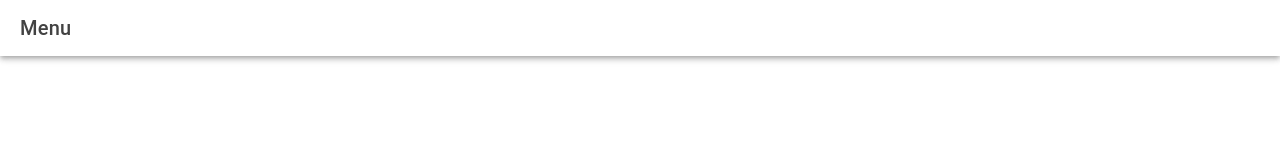
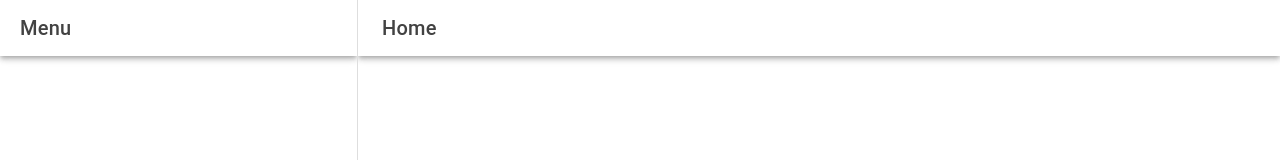
Before and after one commit to LordPhoenix19/it35-lab, a React (Vite) app: page /it35-lab/app/Home in a window 1280 px wide. Shown: the top 160 px of the page. Built offline with nearby package versions, Linux system fonts and the light colour scheme.

Commit message:
add some component

```diff
--- a/src/pages/Menu.tsx
+++ b/src/pages/Menu.tsx
@@ -2,22 +2,59 @@ import {
     IonButtons,
       IonContent,
       IonHeader,
+      IonIcon,
+      IonItem,
+      IonMenu,
       IonMenuButton,
+      IonMenuToggle,
       IonPage,
+      IonRouterOutlet,
+      IonSplitPane,
       IonTitle,
       IonToolbar
-  } from '@ionic/react';
+    } from '@ionic/react'
+    import {homeOutline, rocketOutline} from 'ionicons/icons';
+  import { Redirect, Route } from 'react-router';
+  import Home from './Home';
+  import About from './About';
+    const Menu: React.FC = () => {
+      const path = [
+          {name:'Home', url: '/it35-lab/app/Home', icon: homeOutline},
+          {name:'About', url: '/it35-lab/app/About', icon: rocketOutline},
+      ]
 
-  const Menu: React.FC = () => {
+
      return (
         <IonPage>
+        <IonSplitPane contentId="main">
+            <IonMenu contentId="main">
                 <IonHeader>
                     <IonToolbar>
-            <IonTitle>Menu</IonTitle>
+                        <IonTitle>
+                            Menu
+                        </IonTitle>
                     </IonToolbar>
                 </IonHeader>
-        <IonContent fullscreen>
+                <IonContent>
+                    {path.map((item,index) =>(
+                        <IonMenuToggle key={index}>
+                            <IonItem routerLink={item.url} routerDirection="forward">
+                                <IonIcon icon={item.icon} slot="start"></IonIcon>
+                                {item.name}
+                            </IonItem>
+                        </IonMenuToggle>
+                    ))}
                 </IonContent>
+            </IonMenu>
+
+            <IonRouterOutlet id="main">
+                <Route exact path="/it35-lab/app/Home" component={Home} />
+                <Route exact path="/it35-lab/app/About" component={About} />
+                <Route exact path="/it35-lab/app">
+                    <Redirect to="/it35-lab/app/Home"/>
+                </Route>
+            </IonRouterOutlet>
+        </IonSplitPane>
     </IonPage>
      );
   };
```
Lines whose indentation alone changed are shown as unchanged.
